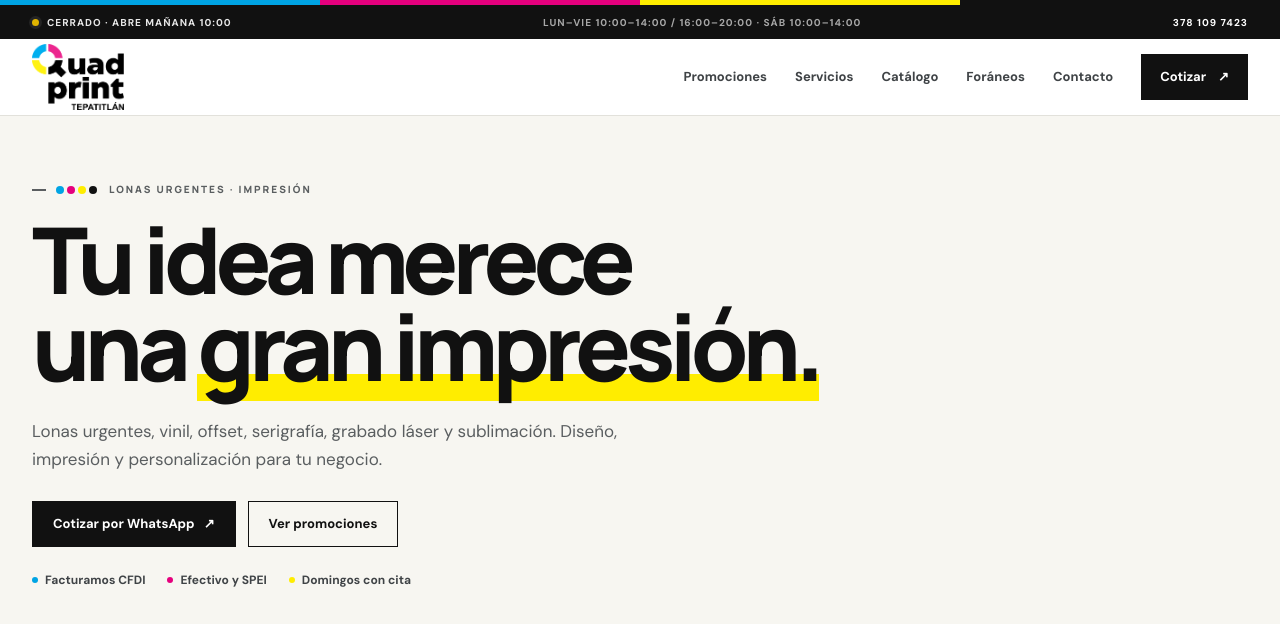
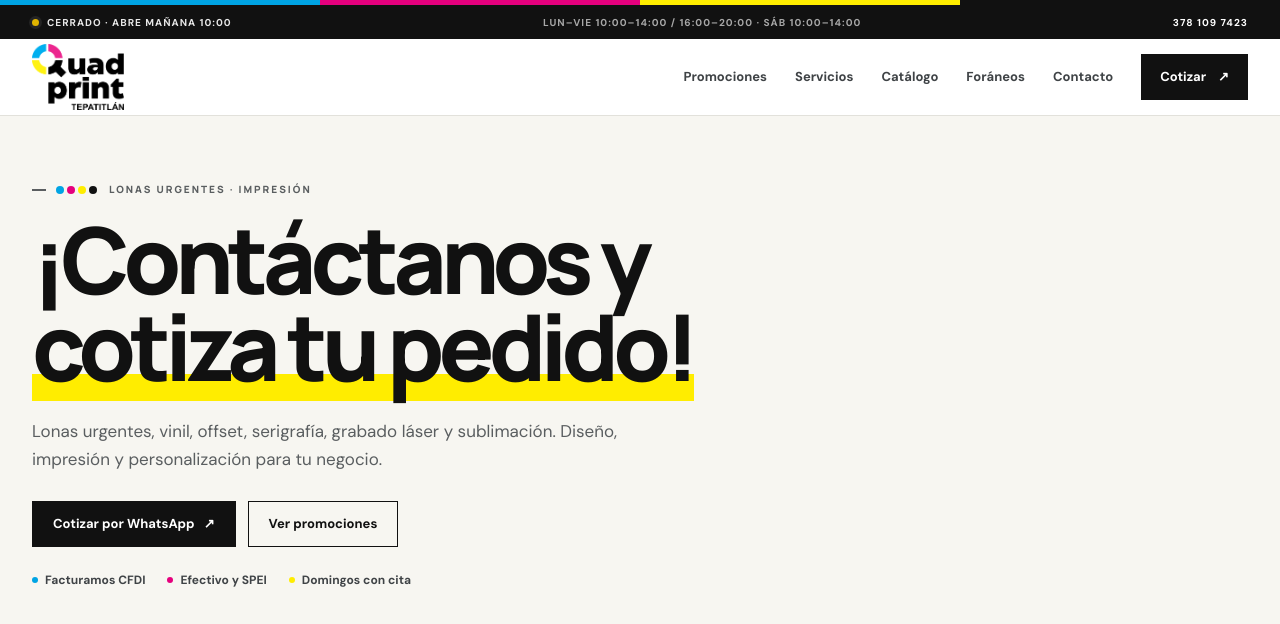
Before and after one commit to impenta-tepa/imprentatepatitlan, a website: page index.html in a window 1280 px wide. Shown: the top 624 px of the page. Drawn offline with Linux system fonts and the light colour scheme.

Commit message:
Hero: nuevo eslogan Contactanos y cotiza tu pedido

```diff
--- a/index.html
+++ b/index.html
@@ -111,7 +111,7 @@
     <section class="hero container" id="inicio">
       <div class="hero__copy">
         <p class="eyebrow"><span class="dots" aria-hidden="true"><i></i><i></i><i></i><i></i></span> Lonas urgentes · Impresión</p>
-        <h1>Tu idea merece<br>una <span class="mark">gran impresión.</span></h1>
+        <h1>¡Contáctanos y<br><span class="mark">cotiza tu pedido!</span></h1>
         <p class="hero__lead">Lonas urgentes, vinil, offset, serigrafía, grabado láser y sublimación. Diseño, impresión y personalización para tu negocio.</p>
         <div class="hero__actions">
           <a class="btn btn--dark" data-wa href="https://wa.me/5213781097423" data-message="Hola, quiero cotizar un proyecto con Quad Print.">Cotizar por WhatsApp <span aria-hidden="true">↗</span></a>
```
